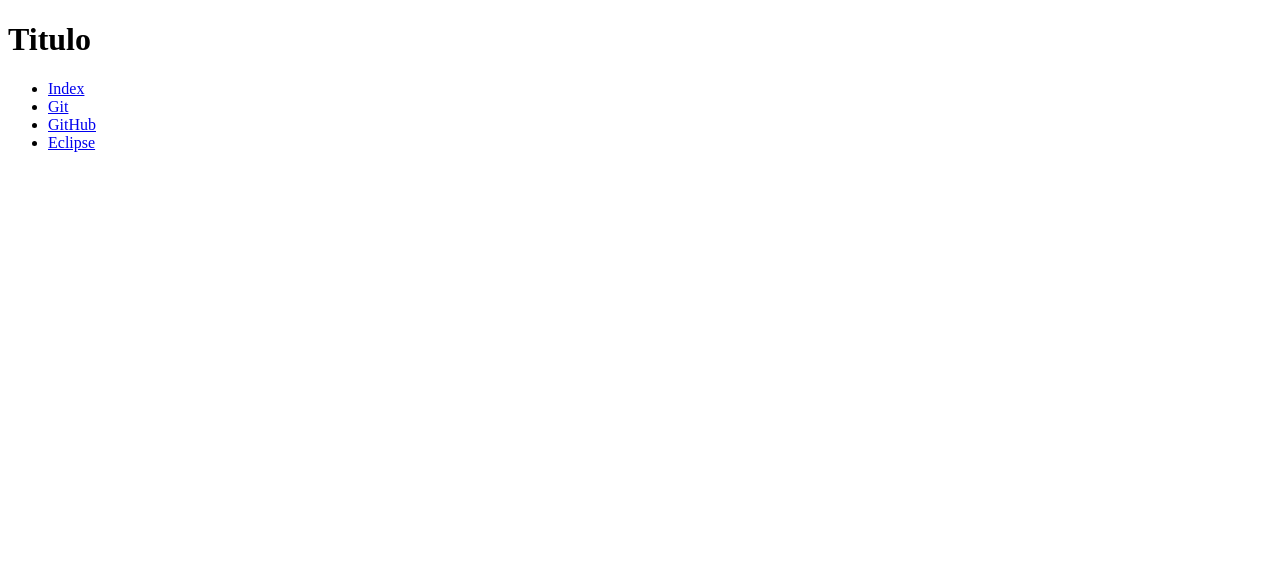
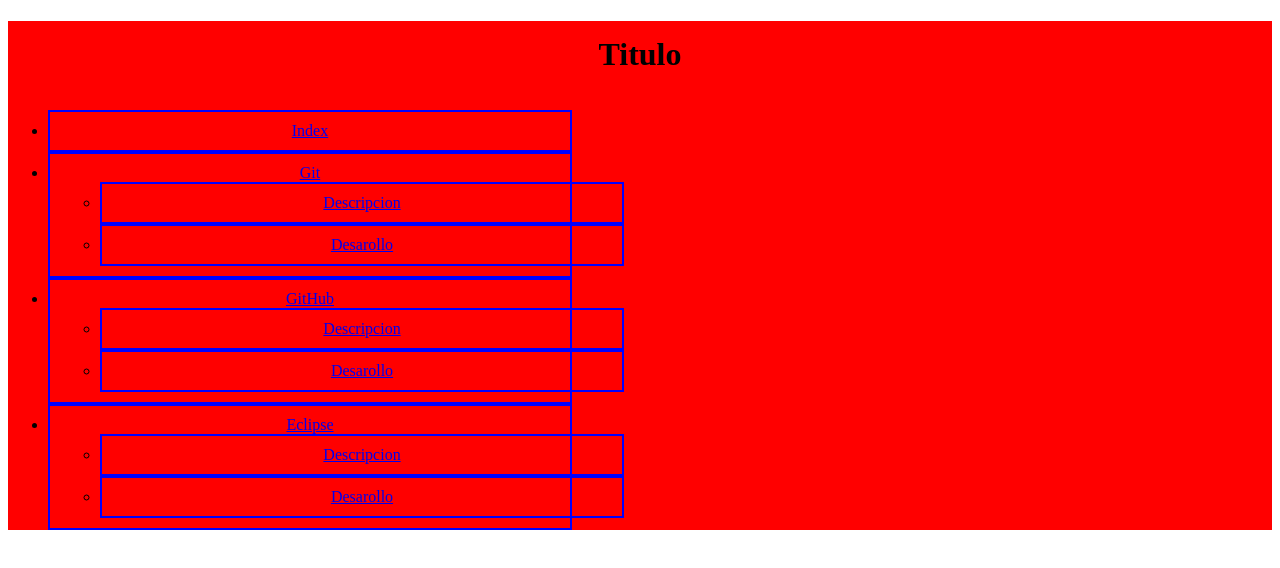
Before and after one commit to NoisyBoy01/ProyectoGH, a plain HTML site: page WebContent/eclipse.html in a window 1280 px wide. Drawn offline with Linux system fonts and the light colour scheme.

Commit message:
Commit francisco en eclipse preparando  el width

```diff
--- a/WebContent/css/css.css
+++ b/WebContent/css/css.css
@@ -3,6 +3,23 @@
 /******* Body *********/
 
 /****** Header ********/
+header{
+		background-color:red;
+		text-align:center;
+}
+
+
+header > h1{
+		padding:15px 0px;
+
+}
+
+nav ul li{
+		padding:10px;
+		width: 500px;
+		border:2px solid blue;
+
+}
 
 
 /******* Main *********/
@@ -12,6 +29,7 @@
 
 /****** Index ********/
 #menuSlider{
+
 
 }
 
--- a/WebContent/eclipse.html
+++ b/WebContent/eclipse.html
@@ -15,9 +15,32 @@
 <nav>
 <ul>
 	<li><a href="#">Index</a></li>
-	<li><a href="#">Git</a></li>
-	<li><a href="#">GitHub</a></li>
-	<li><a href="#">Eclipse</a></li>
+	<li><a href="#">Git</a>
+	<ul>
+		<li><a href="#">Descripcion</a></li>
+		<li><a href="#">Desarollo</a></li>
+
+	</ul>
+	</li>
+
+	<li><a href="#">GitHub</a>
+
+	<ul>
+			<li><a href="#">Descripcion</a></li>
+			<li><a href="#">Desarollo</a></li>
+	</ul>
+
+	</li>
+
+	<li><a href="#">Eclipse</a>
+
+	<ul>
+			<li><a href="#">Descripcion</a></li>
+			<li><a href="#">Desarollo</a></li>
+
+	</ul>
+
+	</li>
 
 </ul>
 
```
